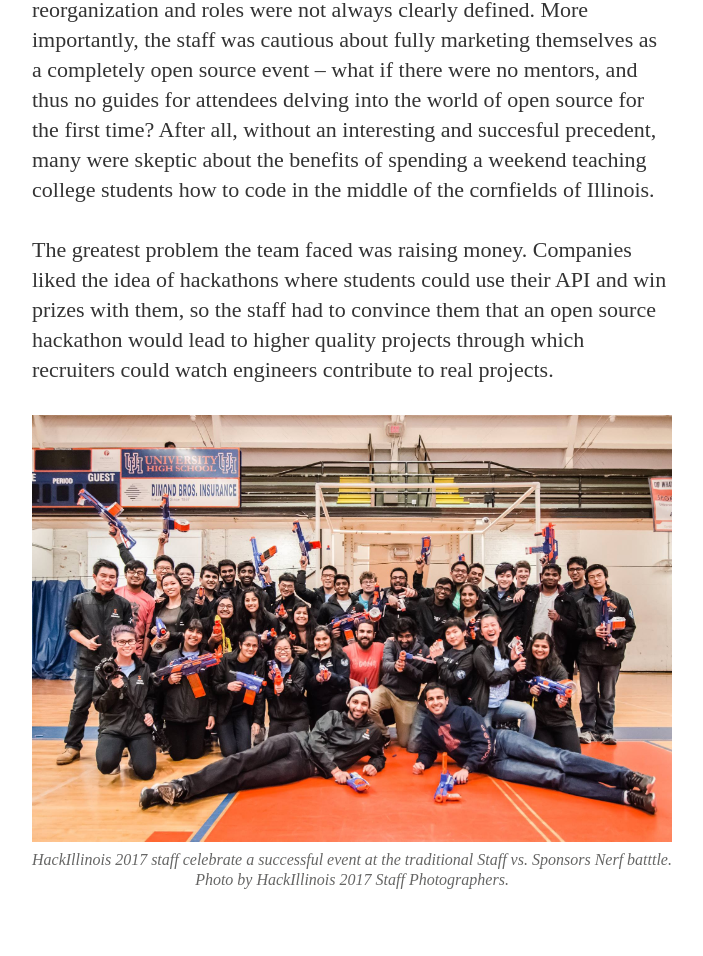
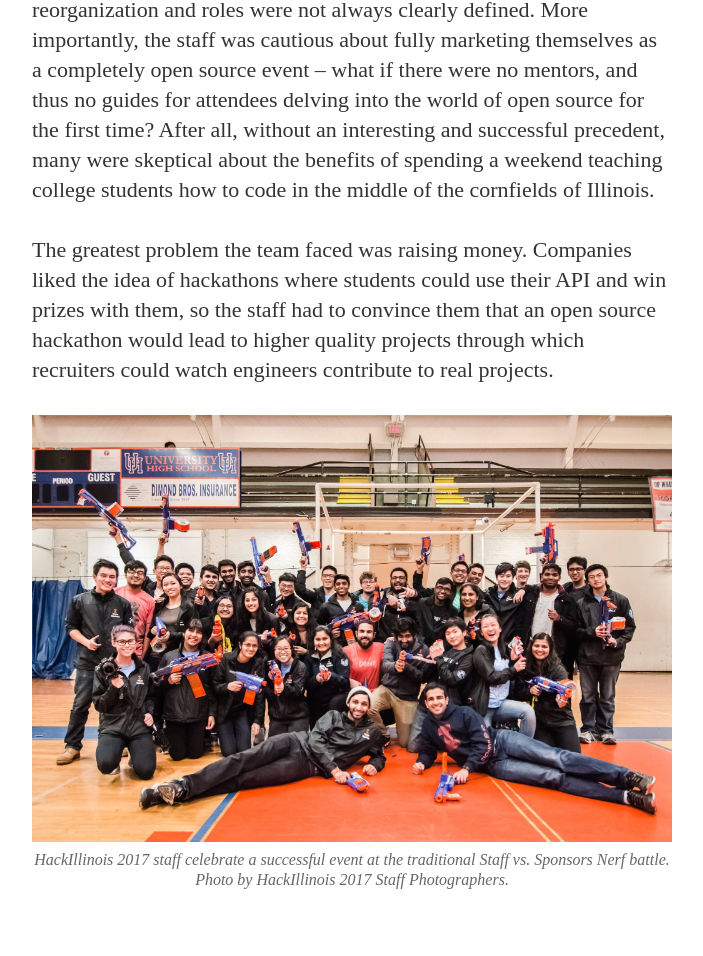
Before and after one commit to HackIllinois/blog, a Jekyll site: the page built from _posts/2019-07-24-hackillinois-a-journey.md, in a window 1280 px wide and 1400 px high, scrolled down 7912 px. Shown: the part 323-1279 px from the top of the window, without its empty margins (288-991 px from the left). Built offline with Jekyll 4.4.1, drawn with Linux system fonts in a browser that asks for light colours; nearby versions of some CDN libraries; some web fonts are replaced; some of the changed text lies outside the part shown.

Commit message:
Fixing spelling and grammar mistakes

```diff
--- a/_posts/2019-07-24-hackillinois-a-journey.md
+++ b/_posts/2019-07-24-hackillinois-a-journey.md
@@ -63,15 +63,15 @@ Ultimately these two staunchly rivalrous opinions compromised on the "Create" an
 
 ![Students gather for a panel of open source mentors. Photo by HackIllinois 2017 Staff Photographers.](/assets/article_images/hackillinois-a-journey/2017-opensource-panel.jpg)
 
-The road to a fully open source event was riddled with troubles. Alongside downsizing the team, the staff was also in the midst of a reorganization and roles were not always clearly defined. More importantly, the staff was cautious about fully marketing themselves as a completely open source event -- what if there were no mentors, and thus no guides for attendees delving into the world of open source for the first time? After all, without an interesting and succesful precedent, many were skeptic about the benefits of spending a weekend teaching college students how to code in the middle of the cornfields of Illinois.
+The road to a fully open source event was riddled with troubles. Alongside downsizing the team, the staff was also in the midst of a reorganization and roles were not always clearly defined. More importantly, the staff was cautious about fully marketing themselves as a completely open source event -- what if there were no mentors, and thus no guides for attendees delving into the world of open source for the first time? After all, without an interesting and successful precedent, many were skeptical about the benefits of spending a weekend teaching college students how to code in the middle of the cornfields of Illinois.
 
 The greatest problem the team faced was raising money. Companies liked the idea of hackathons where students could use their API and win prizes with them, so the staff had to convince them that an open source hackathon would lead to higher quality projects through which recruiters could watch engineers contribute to real projects.
 
-![HackIllinois 2017 staff celebrate a successful event at the traditional Staff vs. Sponsors Nerf batttle. Photo by HackIllinois 2017 Staff Photographers.](/assets/article_images/hackillinois-a-journey/2017-staff-nerf.jpg)
+![HackIllinois 2017 staff celebrate a successful event at the traditional Staff vs. Sponsors Nerf battle. Photo by HackIllinois 2017 Staff Photographers.](/assets/article_images/hackillinois-a-journey/2017-staff-nerf.jpg)
 
 Although the team struggled with finding mentors and sponsors, HackIllinois 2017 was ultimately a success due to the detail-oriented, thoroughly-debated work of the staff. They weighed their own values with those of their fellow staff, sponsors, mentors, and attendees to create a successful open source hackathon.
 
-While the team saw great success in 2017 through the create and contribute tracks, the general consensus from the attendees was that the separation of creating and contributing caused a rift that made it feel like two events. The 2018 team's greatest challenge laid in capturing the essences of the Create and Contribute tracks, which appealed to traditional hackers and open source contributors respectively, while still forming [one cohesive event](https://blog.hackillinois.org/recap/2018/05/19/hackillinois-2018-recap.html).
+While the team saw great success in 2017 through the create and contribute tracks, the general consensus from the attendees was that the separation of creating and contributing caused a rift that made it feel like two events. The 2018 team's greatest challenge laid in capturing the essence of the Create and Contribute tracks, which appealed to traditional hackers and open source contributors respectively, while still forming [one cohesive event](https://blog.hackillinois.org/recap/2018/05/19/hackillinois-2018-recap.html).
 
 ![Attendees gather as a group to work on an open source project. Photo by HackIllinois 2018 Staff Photographers.](/assets/article_images/hackillinois-a-journey/2018-attendees-hacking.jpg)
 
```
